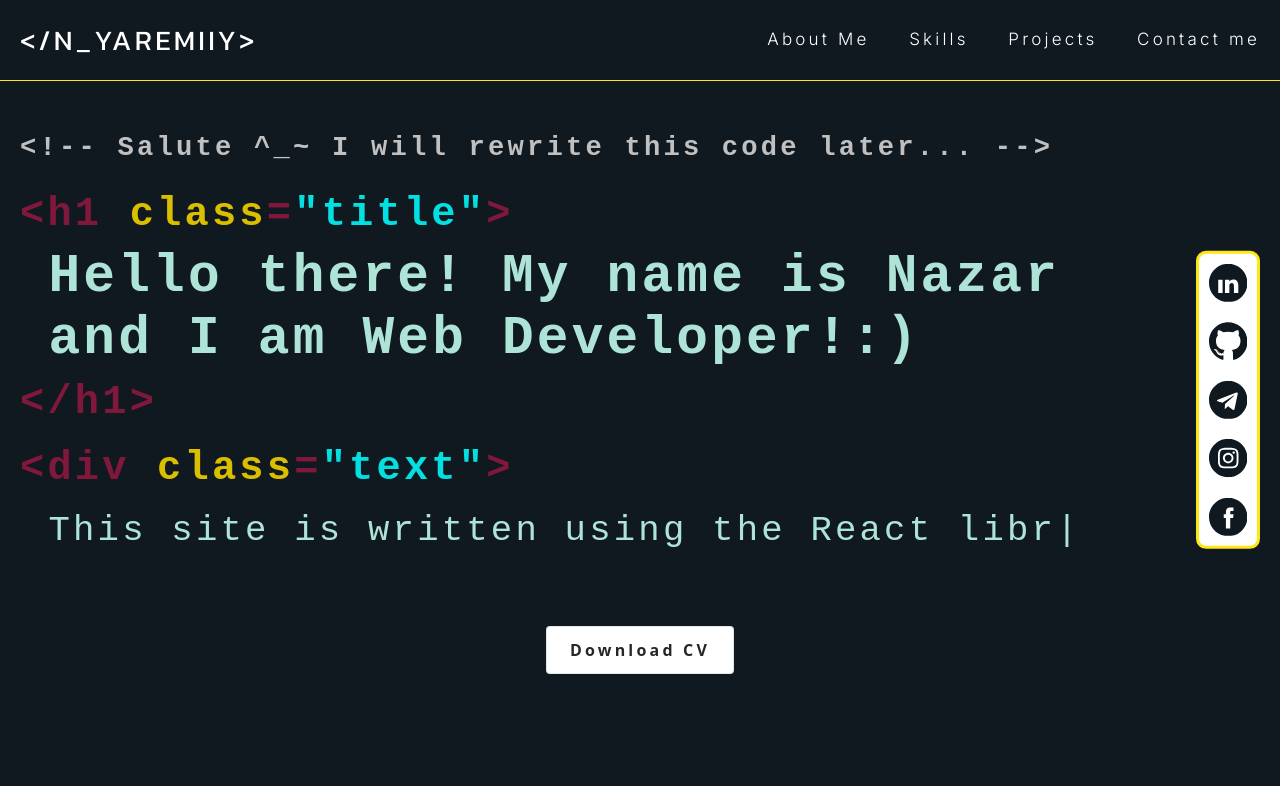
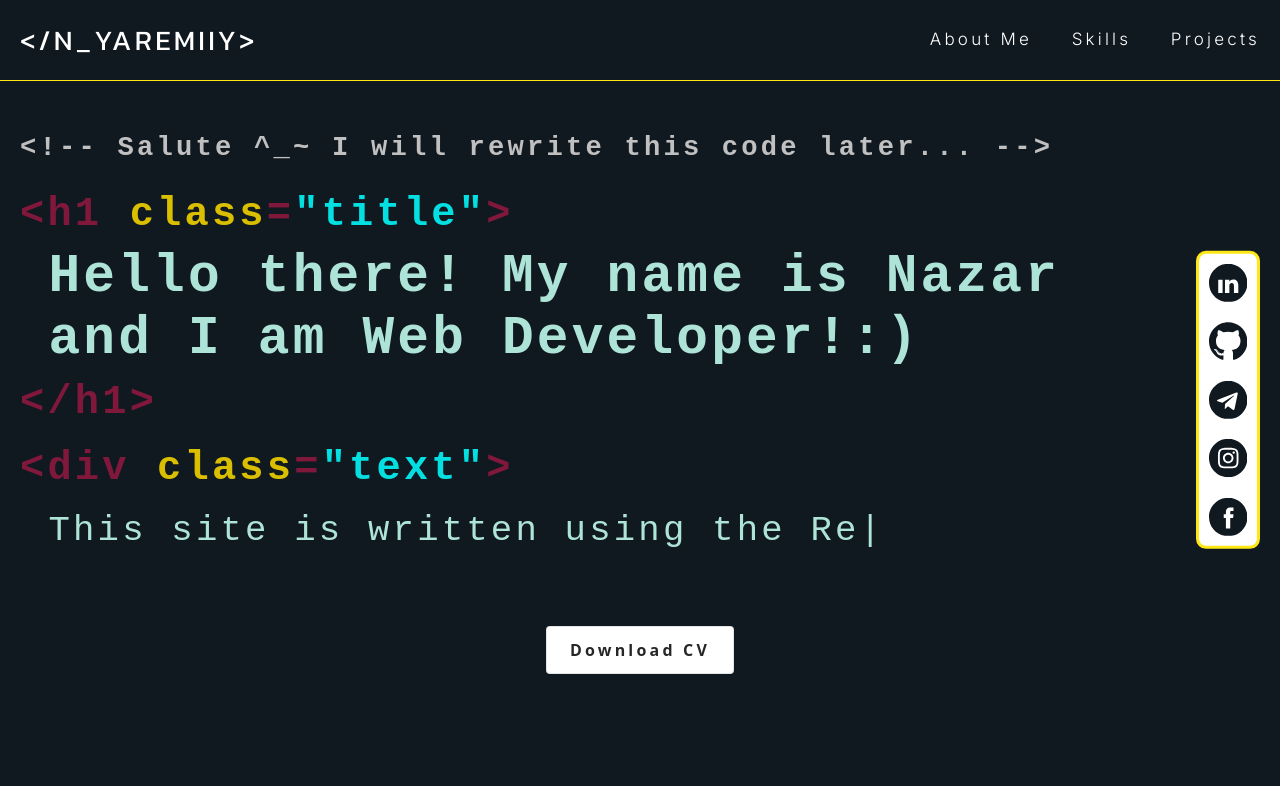
Before and after one commit to nyaremiiy/nyaremiiy, a React (Create React App) app: page / in a window 1280 px wide. Shown: the top 786 px of the page. Built offline with nearby package versions, Linux system fonts and the light colour scheme.

Commit message:
Hide the Contact Me section

```diff
--- a/src/data/menu.js
+++ b/src/data/menu.js
@@ -11,10 +11,10 @@ const menu = [
     text: 'Projects',
     link: '#projects',
   },
-  {
-    text: 'Contact me',
-    link: '#contact-me',
-  },
+  // {
+  //   text: 'Contact me',
+  //   link: '#contact-me',
+  // },
 ];
 
 export default menu;
--- a/src/pages/MainPage/index.js
+++ b/src/pages/MainPage/index.js
@@ -4,7 +4,7 @@ import {
   About,
   Skills,
   ProjectsM,
-  ContactMe,
+  // ContactMe,
 } from '../../components';
 import s from './index.module.css';
 import { useState } from 'react';
@@ -47,7 +47,7 @@ const MainPage = () => {
       <About />
       <Skills />
       <ProjectsM />
-      <ContactMe />
+      {/* <ContactMe /> */}
     </div>
   );
 };
```
